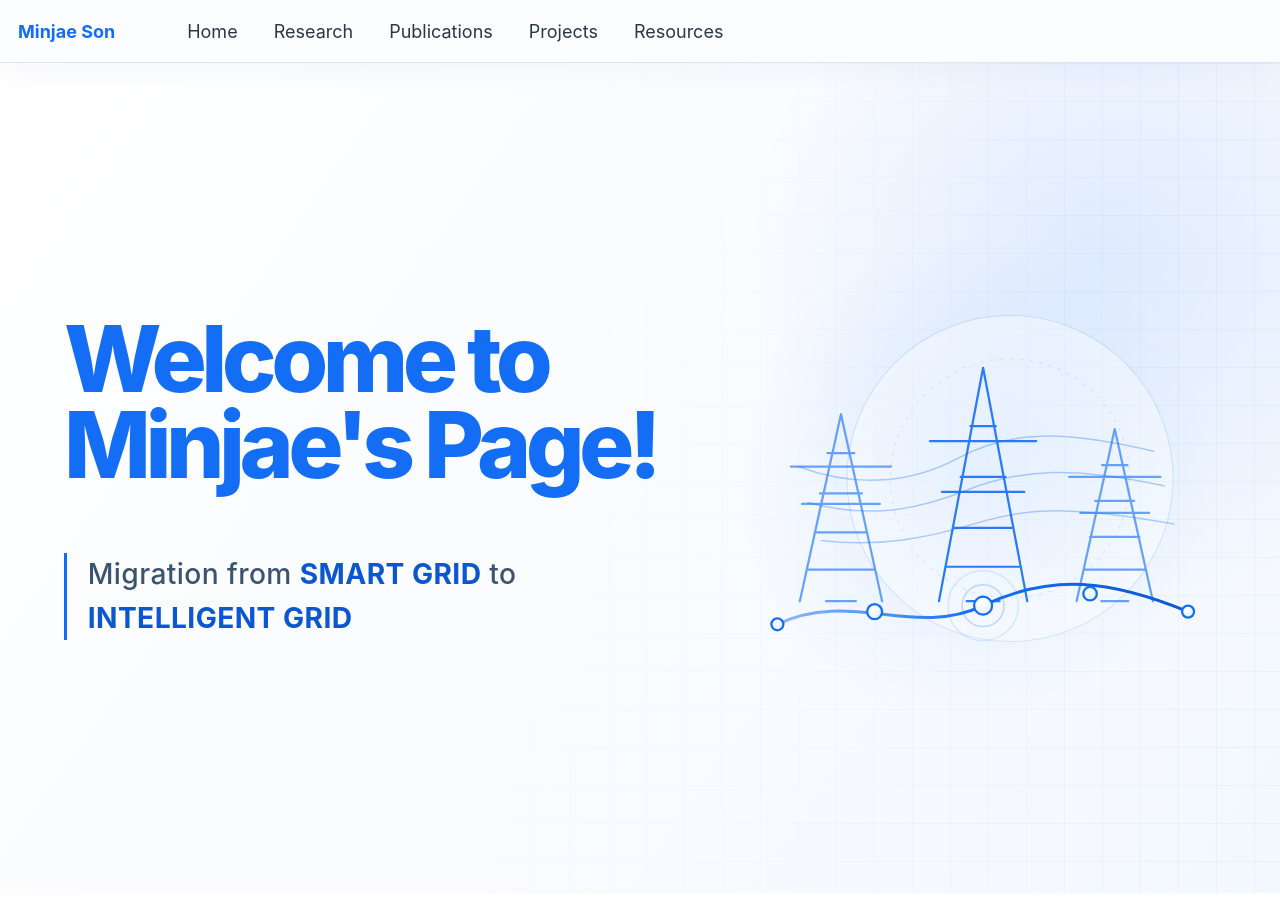
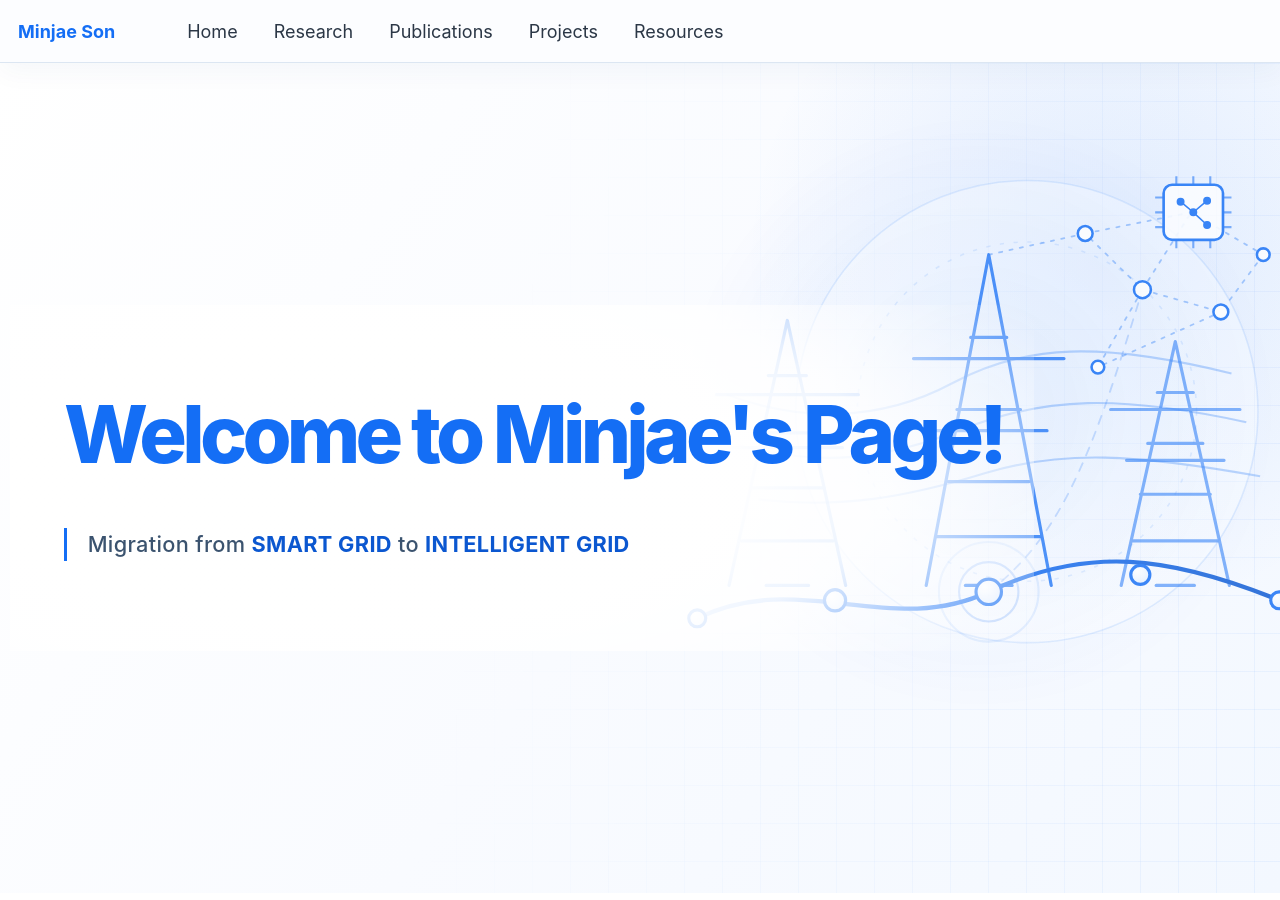
Before and after one commit to powerflow77/powerflow77.github.io, a Jekyll site: the page built from _pages/landing.html, in a window 1280 px wide. Built offline with Jekyll 4.4.1, drawn with Linux system fonts in a browser that asks for light colours.

Commit message:
Refine hero and editorial page styling

```diff
--- a/_includes/home-hero.html
+++ b/_includes/home-hero.html
@@ -20,6 +20,30 @@
 
         <circle class="power-grid__orbit" cx="365" cy="260" r="218" />
         <circle class="power-grid__orbit power-grid__orbit--inner" cx="365" cy="260" r="160" />
+
+        <g class="power-grid__data-links">
+          <path d="M329 112 L420 92 L474 145 L548 166 L588 112" />
+          <path d="M420 92 L520 72 L588 112 M474 145 L520 72 M474 145 L432 218 L548 166" />
+          <path class="power-grid__data-bridge" d="M329 430 C404 373 432 281 474 145" />
+        </g>
+        <g class="power-grid__ai-nodes">
+          <circle cx="420" cy="92" r="7" />
+          <circle cx="474" cy="145" r="8" />
+          <circle cx="548" cy="166" r="7" />
+          <circle cx="588" cy="112" r="6" />
+          <circle cx="432" cy="218" r="6" />
+        </g>
+        <g class="power-grid__compute" transform="translate(494 46)">
+          <rect width="56" height="52" rx="8" />
+          <path d="M12 0 V-8 M28 0 V-8 M44 0 V-8 M12 52 V60 M28 52 V60 M44 52 V60 M0 12 H-8 M0 26 H-8 M0 40 H-8 M56 12 H64 M56 26 H64 M56 40 H64" />
+          <g>
+            <circle cx="16" cy="16" r="3" />
+            <circle cx="28" cy="26" r="3" />
+            <circle cx="41" cy="15" r="3" />
+            <circle cx="41" cy="38" r="3" />
+            <path d="M16 16 L28 26 L41 15 M28 26 L41 38" />
+          </g>
+        </g>
 
         <g class="power-grid__wires">
           <path d="M82 244 C150 270 226 270 295 233 S435 194 558 224" />
--- a/assets/css/migration.css
+++ b/assets/css/migration.css
@@ -52,11 +52,9 @@ hr { border-top-color: #dce6f2; }
 .page__footer a { color: #225faf; }
 
 .page__inner-wrap {
-  padding: clamp(1.4rem, 3.2vw, 2.5rem);
-  border: 1px solid #e2e9f1;
-  border-radius: 12px;
-  background: rgba(255, 255, 255, .94);
-  box-shadow: 0 14px 42px rgba(42, 68, 101, .055);
+  padding: 1.4rem 0 0;
+  border-top: 1px solid #dfe7ef;
+  background: transparent;
 }
 .page__content { color: #303b47; overflow-wrap: anywhere; }
 .page__content > hr {
@@ -68,10 +66,7 @@ hr { border-top-color: #dce6f2; }
 .page__content > ul:not(.publication-list),
 .resource-directory ul {
   margin-top: .8rem;
-  padding: 1rem 1.35rem 1rem 2.35rem;
-  border: 1px solid #e4ebf3;
-  border-radius: 9px;
-  background: #fbfcfe;
+  padding: .25rem 0 .25rem 1.55rem;
 }
 .page__content li { margin-bottom: .42rem; }
 .page__content li:last-child { margin-bottom: 0; }
@@ -127,43 +122,55 @@ hr { border-top-color: #dce6f2; }
 .home-hero__inner {
   position: relative;
   z-index: 1;
-  display: grid;
-  grid-template-columns: minmax(0, 1.12fr) minmax(22rem, .88fr);
-  align-items: center;
-  gap: clamp(2rem, 5vw, 5rem);
+  display: block;
   width: 100%;
-  max-width: 1280px;
+  max-width: 1440px;
   margin: 0 auto;
   padding: clamp(4.5rem, 9vh, 7rem) clamp(1.5rem, 5vw, 4.5rem);
 }
-.home-hero__copy { min-width: 0; }
+.home-hero__copy { position: relative; z-index: 2; min-width: 0; }
+.home-hero__copy::before {
+  position: absolute;
+  z-index: -1;
+  top: -5rem;
+  bottom: -5rem;
+  left: -3rem;
+  width: min(80vw, 72rem);
+  background: radial-gradient(ellipse 78% 88% at 34% 50%, rgba(255, 255, 255, .99) 0 48%, rgba(255, 255, 255, .86) 66%, rgba(255, 255, 255, 0) 100%);
+  content: "";
+  pointer-events: none;
+}
 .home-hero h1 {
-  max-width: 14ch;
+  max-width: none;
   margin: 0;
   color: #146ef5;
-  font-size: clamp(4rem, 7.2vw, 6.6rem);
+  font-size: clamp(3.2rem, 6.2vw, 5.25rem);
   font-weight: 760;
   letter-spacing: -.06em;
-  line-height: .94;
-  text-wrap: balance;
+  line-height: 1;
 }
 .home-hero p {
-  max-width: 40rem;
-  margin: clamp(2.5rem, 5vw, 4rem) 0 0;
+  max-width: none;
+  margin: clamp(2.15rem, 4.2vw, 3.4rem) 0 0;
   padding-left: 1.15rem;
   border-left: 3px solid #146ef5;
   color: #3b536f;
-  font-size: clamp(1.15rem, 2.2vw, 1.65rem);
+  font-size: clamp(1.05rem, 1.7vw, 1.45rem);
   font-weight: 520;
   line-height: 1.55;
   letter-spacing: .015em;
 }
 .home-hero p strong { color: #0b57d0; font-weight: 720; }
 .home-hero__visual {
-  position: relative;
+  position: absolute;
+  z-index: 1;
+  right: clamp(-5.5rem, -3vw, -1rem);
+  bottom: clamp(-4.5rem, -5vh, -1.5rem);
   display: grid;
   place-items: center;
-  min-height: 30rem;
+  width: min(53vw, 47rem);
+  min-height: 0;
+  opacity: .82;
 }
 .home-hero__visual::before {
   position: absolute;
@@ -185,16 +192,23 @@ hr { border-top-color: #dce6f2; }
 .power-grid__nodes circle { fill: url(#node-fill); stroke: #146ef5; stroke-width: 3; }
 .power-grid__signal circle { fill: none; stroke: rgba(20, 110, 245, .25); stroke-width: 2; }
 .power-grid__signal circle:last-child { stroke: rgba(20, 110, 245, .12); }
+.power-grid__data-links { fill: none; stroke: rgba(20, 110, 245, .42); stroke-linecap: round; stroke-linejoin: round; stroke-width: 1.7; }
+.power-grid__data-links path:not(.power-grid__data-bridge) { stroke-dasharray: 3 7; }
+.power-grid__data-bridge { stroke: rgba(20, 110, 245, .25); stroke-dasharray: 8 8; }
+.power-grid__ai-nodes circle { fill: #fff; stroke: #146ef5; stroke-width: 2.4; }
+.power-grid__compute > rect { fill: rgba(255, 255, 255, .9); stroke: #146ef5; stroke-width: 2.5; }
+.power-grid__compute > path { fill: none; stroke: rgba(20, 110, 245, .65); stroke-width: 2; }
+.power-grid__compute > g { fill: #146ef5; stroke: #146ef5; stroke-width: 1.5; }
+.power-grid__compute > g path { fill: none; }
 .page__content .publication-list { padding-left: 0; list-style: none; }
 .publication-list > li {
-  margin: 0 0 1rem;
-  padding: 1.15rem 1.25rem 1.05rem;
-  border: 1px solid #e1e8f0;
-  border-left: 3px solid #4b91f7;
-  border-radius: 8px;
-  background: linear-gradient(105deg, #f9fbfe 0, #fff 38%);
-  box-shadow: 0 7px 20px rgba(42, 68, 101, .035);
+  position: relative;
+  margin: 0;
+  padding: 1.35rem 0 1.45rem 1rem;
+  border-bottom: 1px solid #dfe7ef;
 }
+.publication-list > li:first-child { border-top: 1px solid #dfe7ef; }
+.publication-list > li::before { position: absolute; top: 1.7rem; bottom: 1.7rem; left: 0; width: 2px; background: #6aa4f8; content: ""; }
 .publication-list h2 { margin: 0 0 .3em; padding: 0; border: 0; color: #2b3948; font-size: 1.1em; line-height: 1.45; }
 .publication-list h2 a { color: #146ef5; text-decoration: none; }
 .publication-list h2 a:hover { color: #0b57d0; }
@@ -208,17 +222,15 @@ hr { border-top-color: #dce6f2; }
 .gallery-item { margin: 0 0 2.5em; }
 .gallery-item img { width: 100%; height: auto; display: block; }
 .gallery-item figcaption { margin-top: .6em; text-align: left; font: inherit; }
-.resource-directory h2 { margin: 1.7em 0 .4em; padding: 0 0 0 .7rem; border: 0; border-left: 3px solid #4b91f7; font-size: 1.05em; }
+.resource-directory h2 { margin: 1.7em 0 .4em; padding: 0 0 .4rem; border: 0; border-bottom: 1px solid #dfe7ef; font-size: 1.05em; }
 .resource-directory ul { margin-bottom: 1em; }
 .research-section {
-  margin: 0 0 1rem;
-  padding: 1.25rem 1.35rem;
-  border: 1px solid #e2e9f1;
-  border-top: 3px solid #4b91f7;
-  border-radius: 9px;
-  background: linear-gradient(180deg, #fbfdff, #fff 50%);
-  box-shadow: 0 7px 22px rgba(42, 68, 101, .035);
+  margin: 0;
+  padding: 1.4rem 0 1.55rem 1rem;
+  border-bottom: 1px solid #dfe7ef;
+  border-left: 2px solid #6aa4f8;
 }
+.research-section:first-child { border-top: 1px solid #dfe7ef; }
 .research-section h2 { margin-top: 0; }
 .research-section ul { margin-bottom: 0; }
 .skip-link { position: fixed; top: -100px; left: 1em; z-index: 1000; padding: .7em 1em; background: var(--global-bg-color); color: var(--global-text-color); }
@@ -229,21 +241,25 @@ a:focus-visible, button:focus-visible { outline: 2px solid #146ef5; outline-offs
 @media (max-width: 600px) {
   .landing-shell { height: calc(100svh - 70px); }
   .landing-shell .home-hero { min-height: 0; }
-  .page__inner-wrap { padding: 1.15rem; border-radius: 9px; }
-  .publication-list > li { padding: 1rem; }
+  .page__inner-wrap { padding-top: 1.15rem; }
+  .publication-list > li { padding: 1.15rem 0 1.25rem .75rem; }
   .home-hero { min-height: max(34rem, calc(100svh - 70px)); }
   .home-hero::before { background-size: 28px 28px; -webkit-mask-image: linear-gradient(110deg, transparent 10%, #000 100%); mask-image: linear-gradient(110deg, transparent 10%, #000 100%); }
   .home-hero__inner { display: block; padding: 3.75rem 1.5rem 3rem; }
+  .home-hero__copy::before { display: none; }
   .home-hero h1 { max-width: 14ch; font-size: clamp(2.9rem, 12vw, 4.5rem); line-height: .97; }
   .home-hero p { margin-top: 2rem; padding-left: .85rem; font-size: 1.05rem; }
-  .home-hero__visual { min-height: 19rem; margin: 1.25rem auto 0; }
+  .home-hero__visual { position: relative; right: auto; bottom: auto; width: 100%; min-height: 19rem; margin: 1.25rem auto 0; opacity: .82; }
   .home-hero__visual svg { width: min(100%, 24rem); }
 }
 
 @media (min-width: 601px) and (max-width: 980px) {
-  .home-hero__inner { grid-template-columns: minmax(0, 1fr) minmax(17rem, .72fr); gap: 1.5rem; }
-  .home-hero h1 { font-size: clamp(3.8rem, 7.5vw, 5.2rem); }
-  .home-hero__visual { min-height: 25rem; }
+  .home-hero__visual { right: -6rem; width: min(58vw, 35rem); opacity: .58; }
+}
+
+@media (min-width: 768px) {
+  .home-hero h1,
+  .home-hero p { white-space: nowrap; }
 }
 
 @media (prefers-reduced-motion: reduce) {
```
